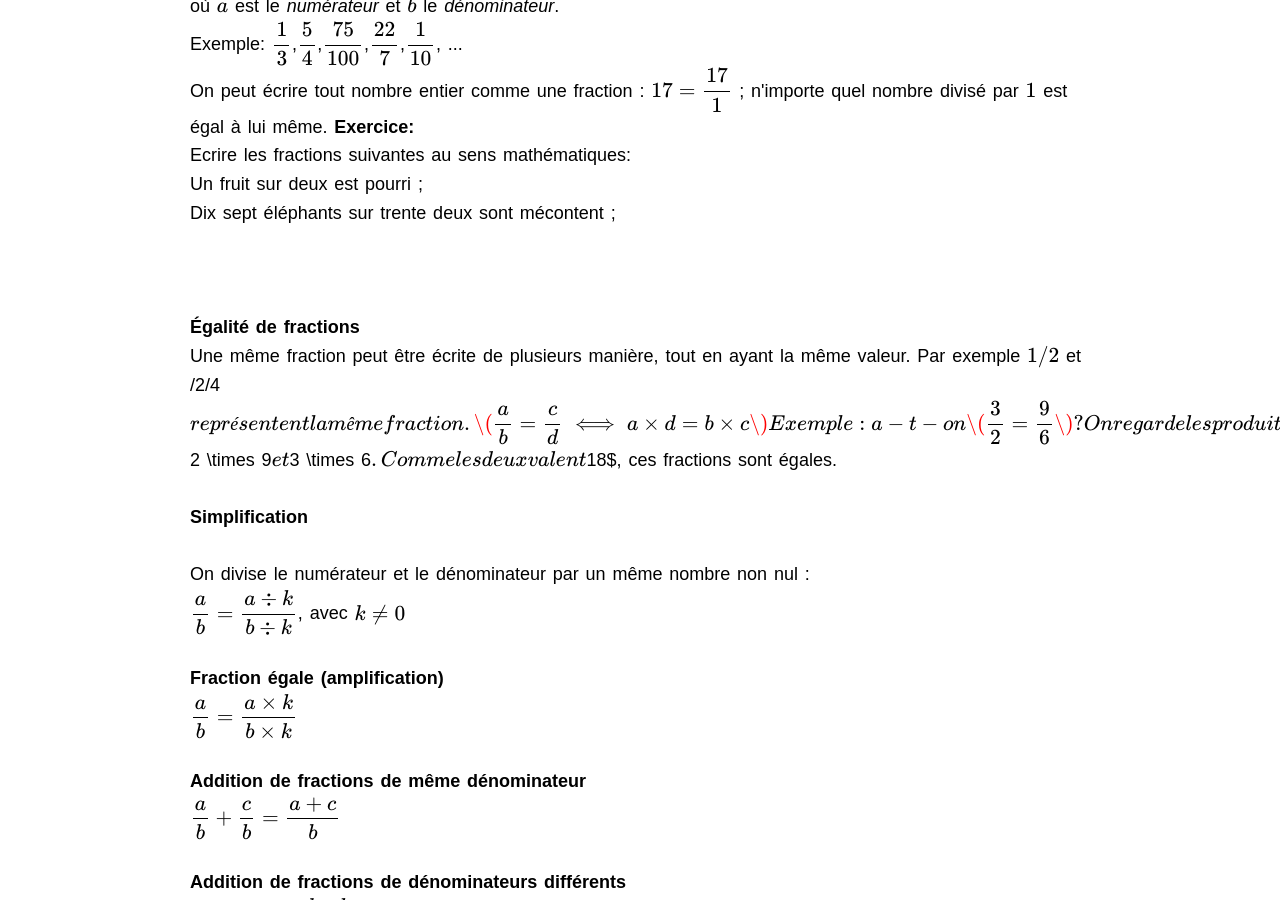
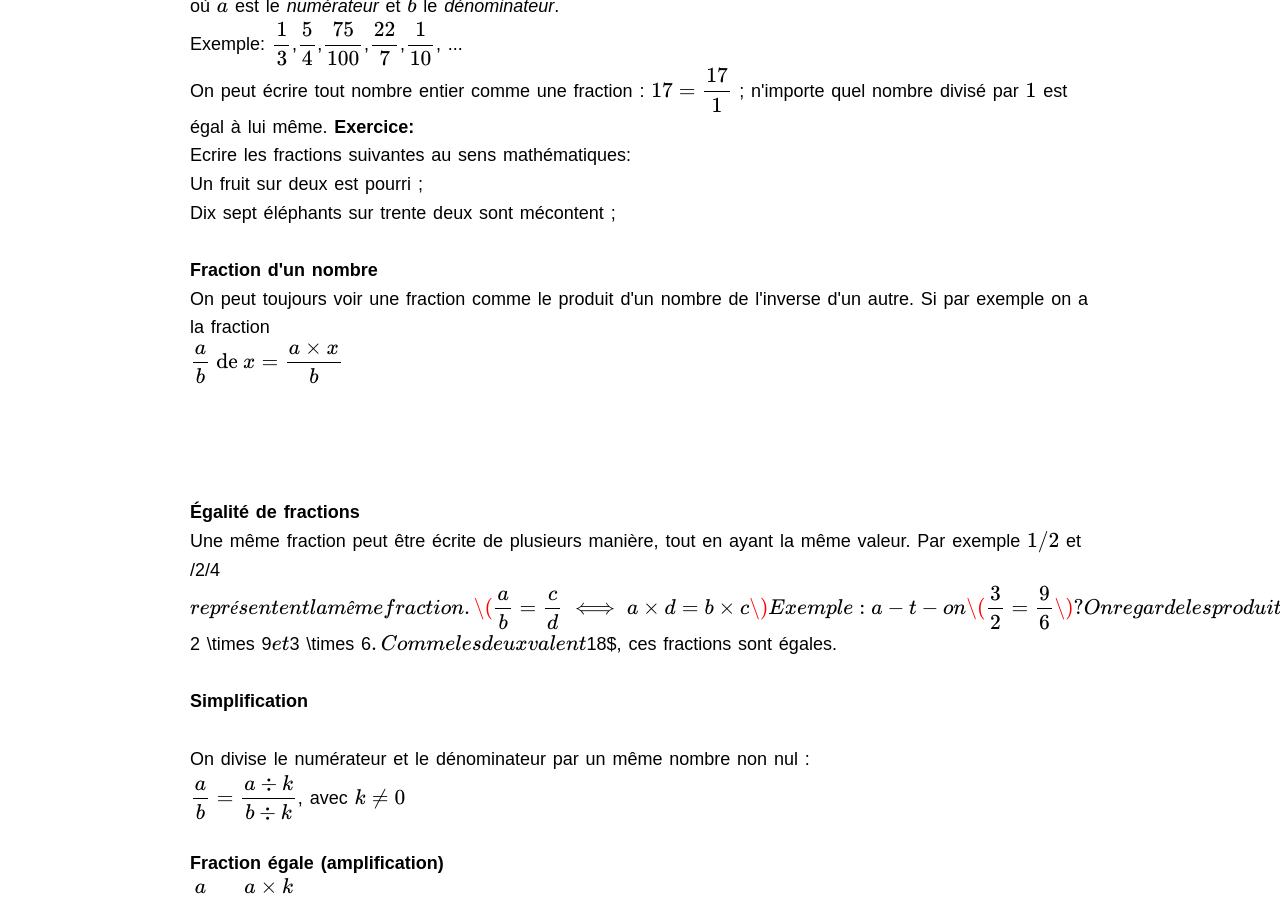
Before and after one commit to IamHenri/notes-maths-tex, a Jekyll site: the page built from panorama-des-mathematiques-college.html, in a window 1280 px wide and 900 px high, scrolled down 825 px. Built offline with Jekyll 4.4.1, drawn with Linux system fonts in a browser that asks for light colours; nearby versions of some CDN libraries; some web fonts are replaced; library files that are not in the unit come from our copies; formulas are drawn with MathJax 3; some of the changed text lies outside the part shown.

Commit message:
Update panorama-des-mathematiques-college.html

```diff
--- a/panorama-des-mathematiques-college.html
+++ b/panorama-des-mathematiques-college.html
@@ -37,7 +37,11 @@ En langage courant une fraction est une partie de... "Est-ce que tu as fini de t
       <br>Ecrire les fractions suivantes au sens mathématiques:
       <br>Un fruit sur deux est pourri ;
       <br>Dix sept éléphants sur trente deux sont mécontent ;
-      <br>
+<p>
+      <b>Fraction d'un nombre</b>
+      <br>On peut toujours voir une fraction comme le produit d'un nombre de l'inverse d'un autre. Si par exemple on a la fraction
+      <br>\( \dfrac{a}{b} \text{ de } x = \dfrac{a \times x}{b} \)
+</p>
       <br>
       <br>
 </p>
@@ -53,6 +57,7 @@ En langage courant une fraction est une partie de... "Est-ce que tu as fini de t
       <br>On divise le numérateur et le dénominateur par un même nombre non nul :
       <br>\( \dfrac{a}{b} = \dfrac{a \div k}{b \div k} \), avec \( k \neq 0 \)
 </p>
+
 <p>
       <b>Fraction égale (amplification)</b>
       <br>\( \dfrac{a}{b} = \dfrac{a \times k}{b \times k} \)
@@ -92,10 +97,6 @@ En langage courant une fraction est une partie de... "Est-ce que tu as fini de t
 <p>
       <b>Transformation en nombre décimal</b>
       <br>\( \dfrac{a}{b} = a \div b \)
-</p>
-<p>
-      <b>Fraction d'un nombre</b>
-      <br>\( \dfrac{a}{b} \text{ de } x = \dfrac{a \times x}{b} \)
 </p>
 <p>
 </div>
```
